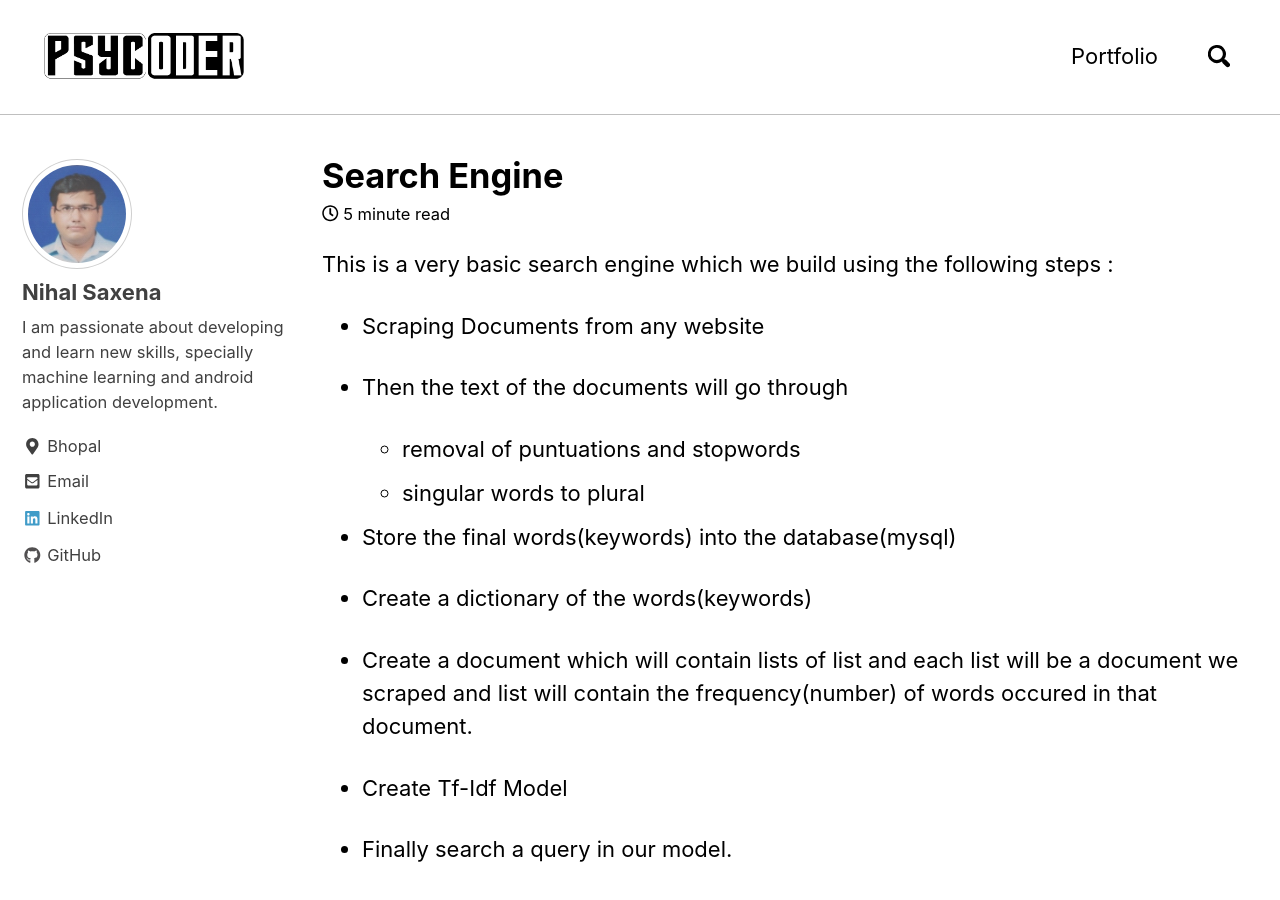
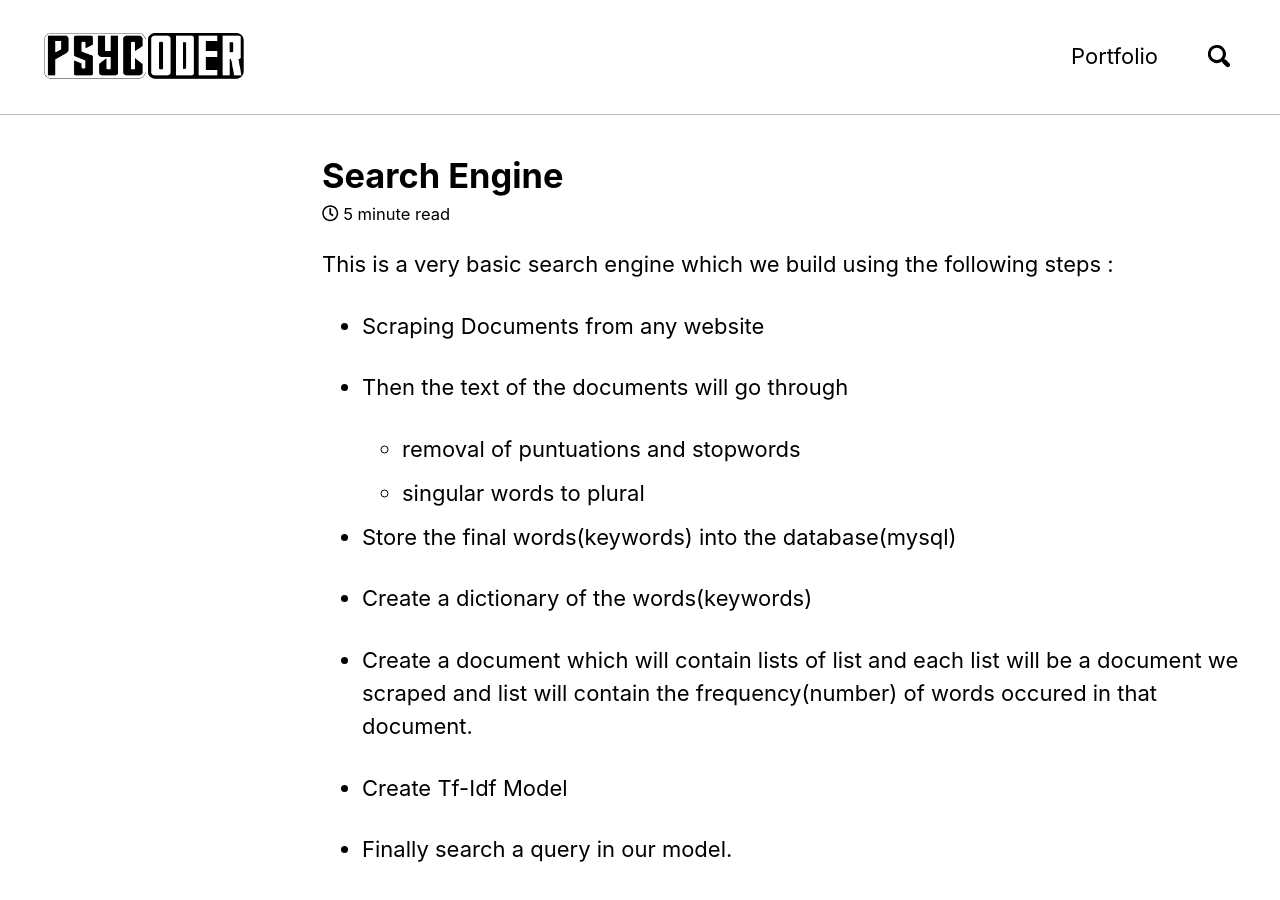
Before and after one commit to saxenanihal95/PsyCoderBlog, a Jekyll site: the page built from _portfolio/search-engine.md, in a window 1280 px wide and 900 px high. Built offline with Jekyll 4.4.1, drawn with Linux system fonts in a browser that asks for light colours; nearby versions of some CDN libraries; comment, search, counter and statistics services are not loaded.

Commit message:
Update _config.yml

```diff
--- a/_config.yml
+++ b/_config.yml
@@ -250,7 +250,6 @@ collections:
   portfolio:
     output: true
     permalink: /:collection/:path/
-    author_profile: true
 
 # Defaults
 defaults:
@@ -278,7 +277,7 @@ defaults:
       path: ""
       type: portfolio
     values:
-      layout: single
+      layout: portfolio
       author_profile: true
       read_time: true
       comments: true
```
